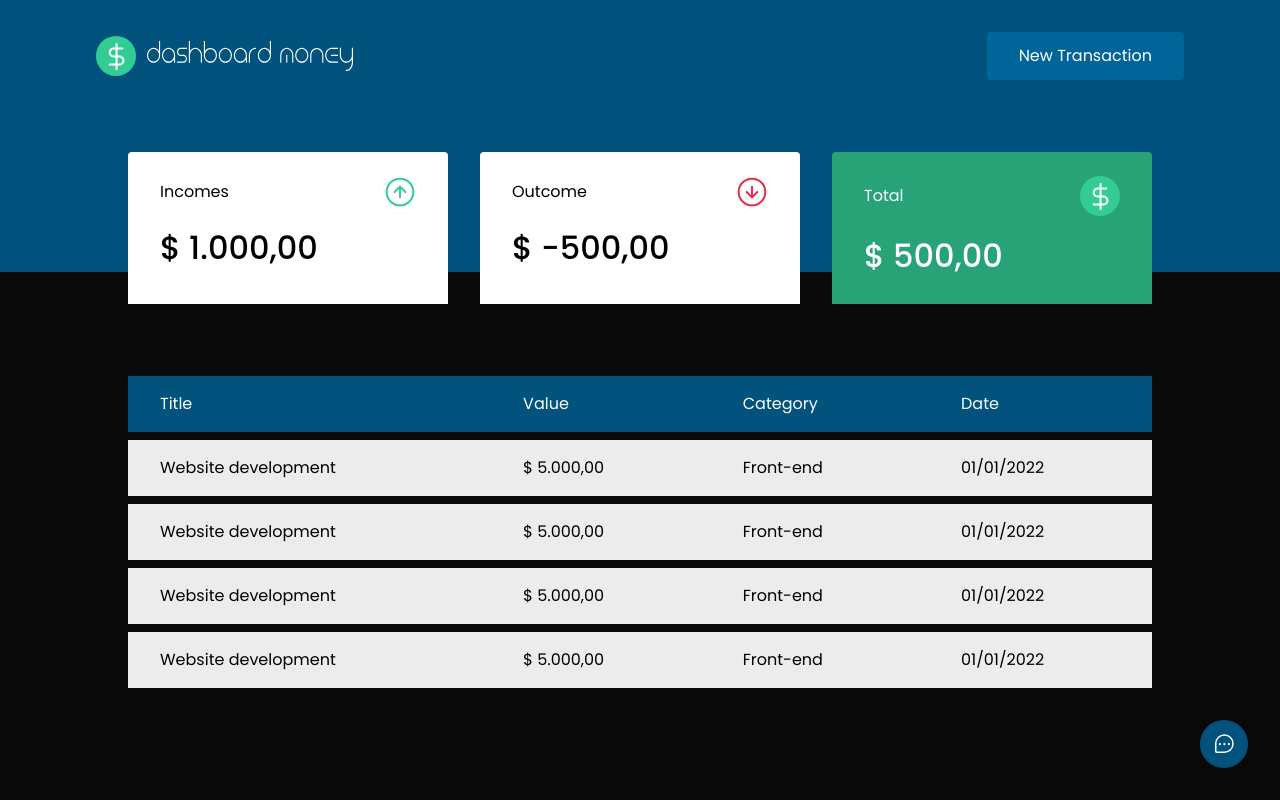
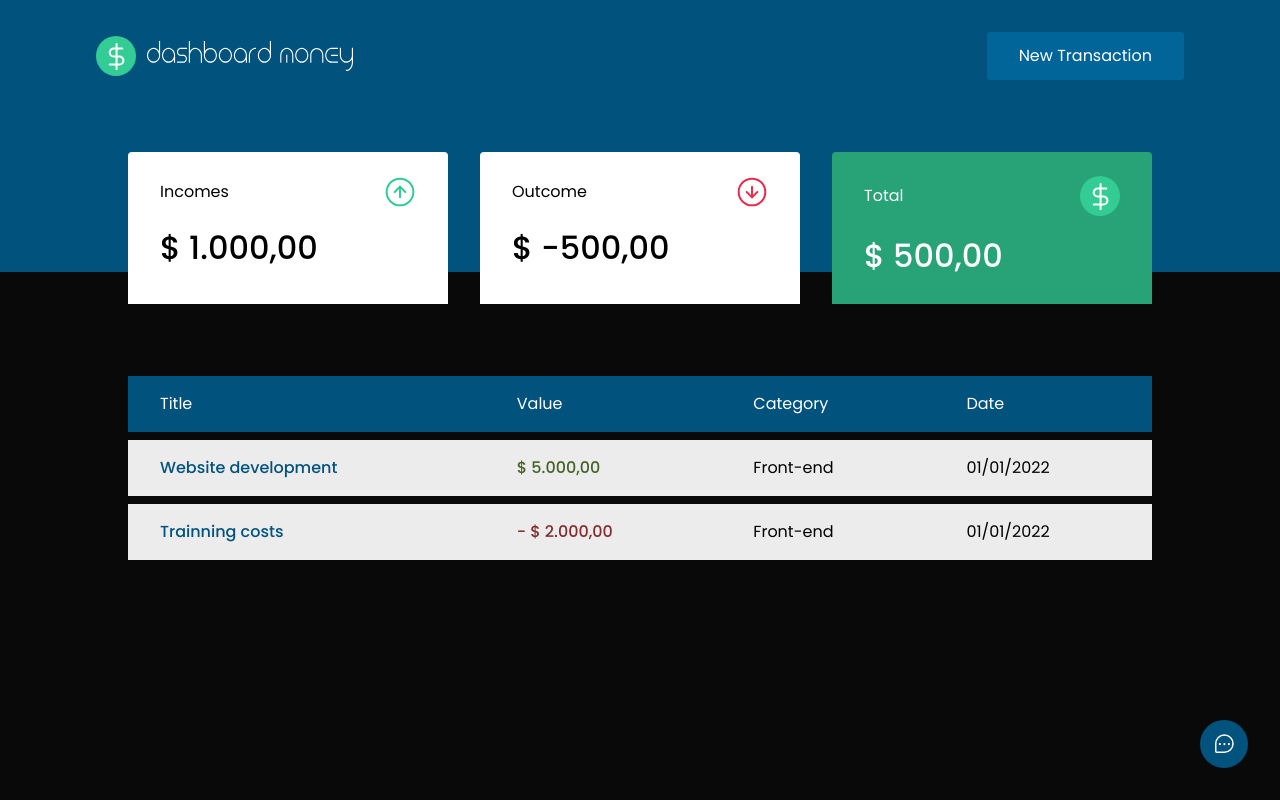
Before and after one commit to BinaryLeo/react_dashboard_money, a React (Create React App) app: page / in a window 1280 px wide. Built offline with nearby package versions, Linux system fonts and the light colour scheme; no server answers.

Commit message:
chore: add colors to global style

```diff
--- a/src/components/Summary/styles.ts
+++ b/src/components/Summary/styles.ts
@@ -28,5 +28,6 @@ div{
     background: var(--green);
     color: var(--shape);
   }
+
 }
 `;
--- a/src/components/TransactionsTable/index.tsx
+++ b/src/components/TransactionsTable/index.tsx
@@ -15,28 +15,17 @@ export function TransactionsTable(){
         <tbody>
           <tr>
             <td>Website development</td>
-            <td>$ 5.000,00</td>
+            <td className="deposit">$ 5.000,00</td>
             <td>Front-end</td>
             <td>01/01/2022</td>
           </tr>
           <tr>
-            <td>Website development</td>
-            <td>$ 5.000,00</td>
+            <td>Trainning costs</td>
+            <td className="withdraw">- $ 2.000,00</td>
             <td>Front-end</td>
             <td>01/01/2022</td>
           </tr>
-          <tr>
-            <td>Website development</td>
-            <td>$ 5.000,00</td>
-            <td>Front-end</td>
-            <td>01/01/2022</td>
-          </tr>
-          <tr>
-            <td>Website development</td>
-            <td>$ 5.000,00</td>
-            <td>Front-end</td>
-            <td>01/01/2022</td>
-          </tr>
+
         </tbody>
     </table>
 </Container>
--- a/src/components/TransactionsTable/styles.ts
+++ b/src/components/TransactionsTable/styles.ts
@@ -19,6 +19,20 @@ table{
         border:0;
         background-color:var(--table);
         color:var(---text-dark);
+        &:first-child{
+            color:var(--blue);
+            font-weight:500;
+
+        }
+        &.deposit{
+            color:var(--dark_green);
+            font-weight:500;
+        }
+        &.withdraw{
+            color:var(--red);
+            font-weight:500;
+        }
+
     }
 }
 
--- a/src/styles/global.ts
+++ b/src/styles/global.ts
@@ -12,6 +12,8 @@ export const GlobalStyle = createGlobalStyle`
     --title: #000;
     --title-dark:#666666;
     --green: #28A277;
+    --dark_green:#476226;
+    --red: #7F2E2D;
 
 
 }
```
